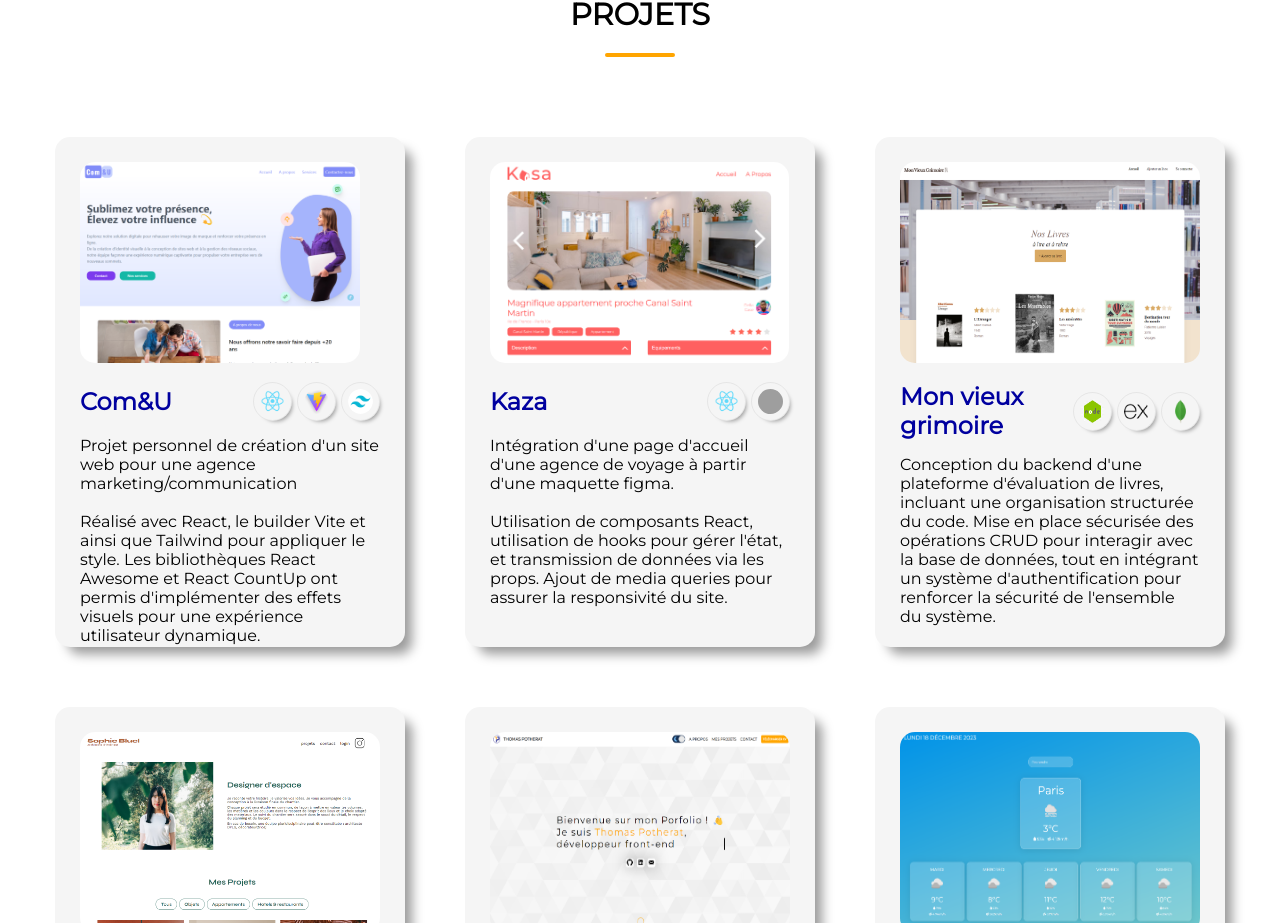
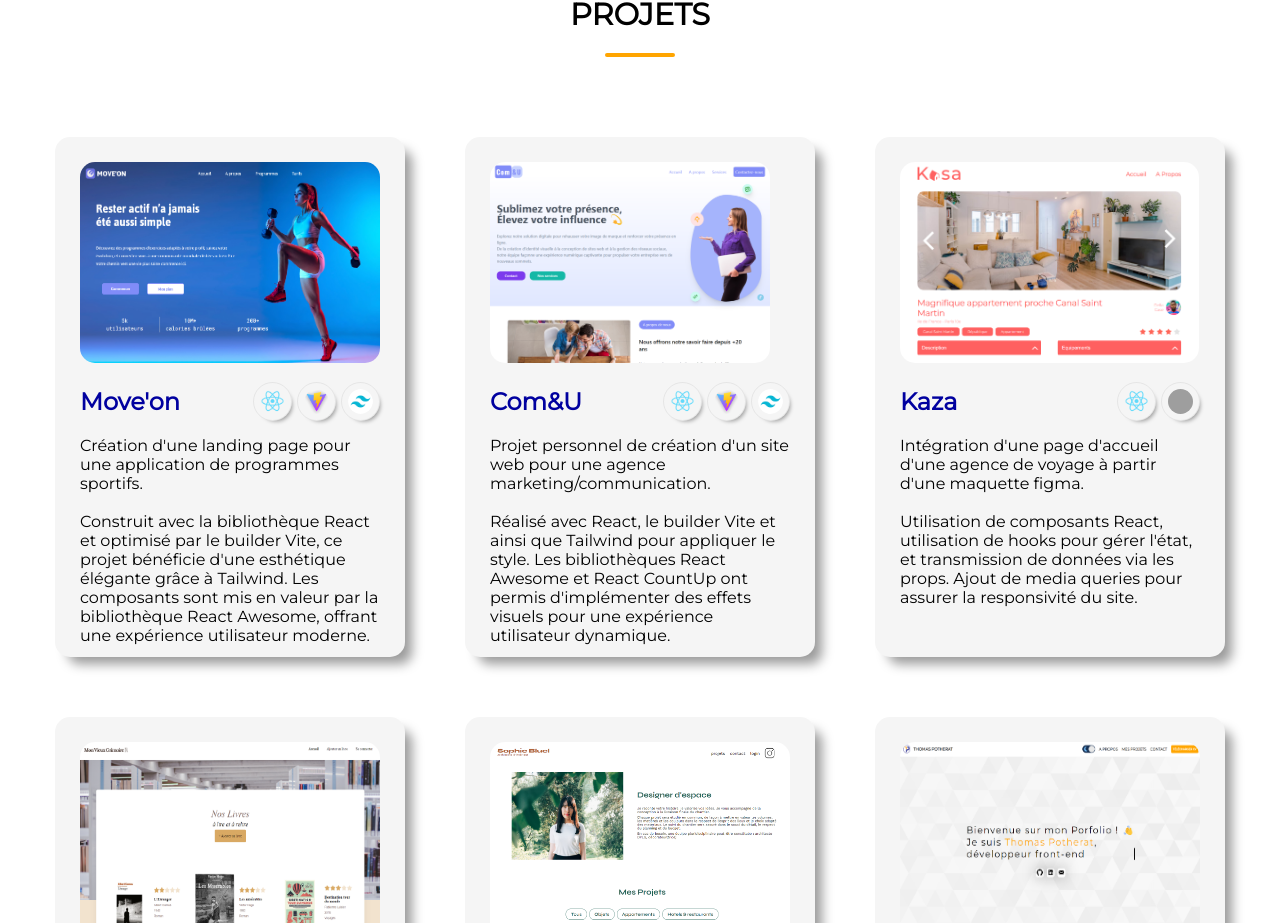
Before and after one commit to ThomasPtht/Portfolio, a React (Create React App) app: page / in a window 1280 px wide. Shown: the part 1877-2800 px from the top of the page. Built offline with nearby package versions, Linux system fonts and the light colour scheme; grey boxes are pictures that could not be loaded.

Commit message:
add moveon project

```diff
--- a/src/components/Projects.js
+++ b/src/components/Projects.js
@@ -20,6 +20,7 @@ import Meteo from "../assets/meteo-website.png";
 import React from "react";
 import Card from "./Card";
 import ComU from "../assets/com-u.png";
+import Move from "../assets/move-on.png";
 
 const Projects = () => {
   const revealCardsContainer = () => {
@@ -50,6 +51,29 @@ const Projects = () => {
       <div className="underline"></div>
       <div className="cards-container reveal fade-bottom">
         <Card
+          image={Move}
+          eyeLink="https://move-on-pi.vercel.app/"
+          githubLink="https://github.com/ThomasPtht/Move-on"
+          title="Move'on"
+          text={
+            <>
+              Création d'une landing page pour une application de programmes
+              sportifs.
+              <br />
+              <br />
+              Construit avec la bibliothèque React et optimisé par le builder
+              Vite, ce projet bénéficie d'une esthétique élégante grâce à
+              Tailwind. Les composants sont mis en valeur par la bibliothèque
+              React Awesome, offrant une expérience utilisateur moderne.
+            </>
+          }
+        >
+          <img className="tech-logo" src={ReactLogo} alt="" />
+          <img className="tech-logo" src={Vite} alt="" />
+          <img className="tech-logo" src={Tailwind} alt="" />
+        </Card>
+
+        <Card
           image={ComU}
           eyeLink="https://com-u-b7h2.vercel.app/"
           githubLink="https://github.com/ThomasPtht/Com-U"
@@ -57,7 +81,7 @@ const Projects = () => {
           text={
             <>
               Projet personnel de création d'un site web pour une agence
-              marketing/communication
+              marketing/communication.
               <br />
               <br />
               Réalisé avec React, le builder Vite et ainsi que Tailwind pour
--- a/src/styles/Card.scss
+++ b/src/styles/Card.scss
@@ -1,7 +1,7 @@
 .card {
   position: relative;
   width: 300px;
-  height: 460px;
+  height: 470px;
   box-shadow: 10px 10px 12px -3px rgba(0, 0, 0, 0.4);
   border-radius: 15px;
   background-color: whitesmoke;
```
Also changed, not shown: src/assets/move-on.png (added).
